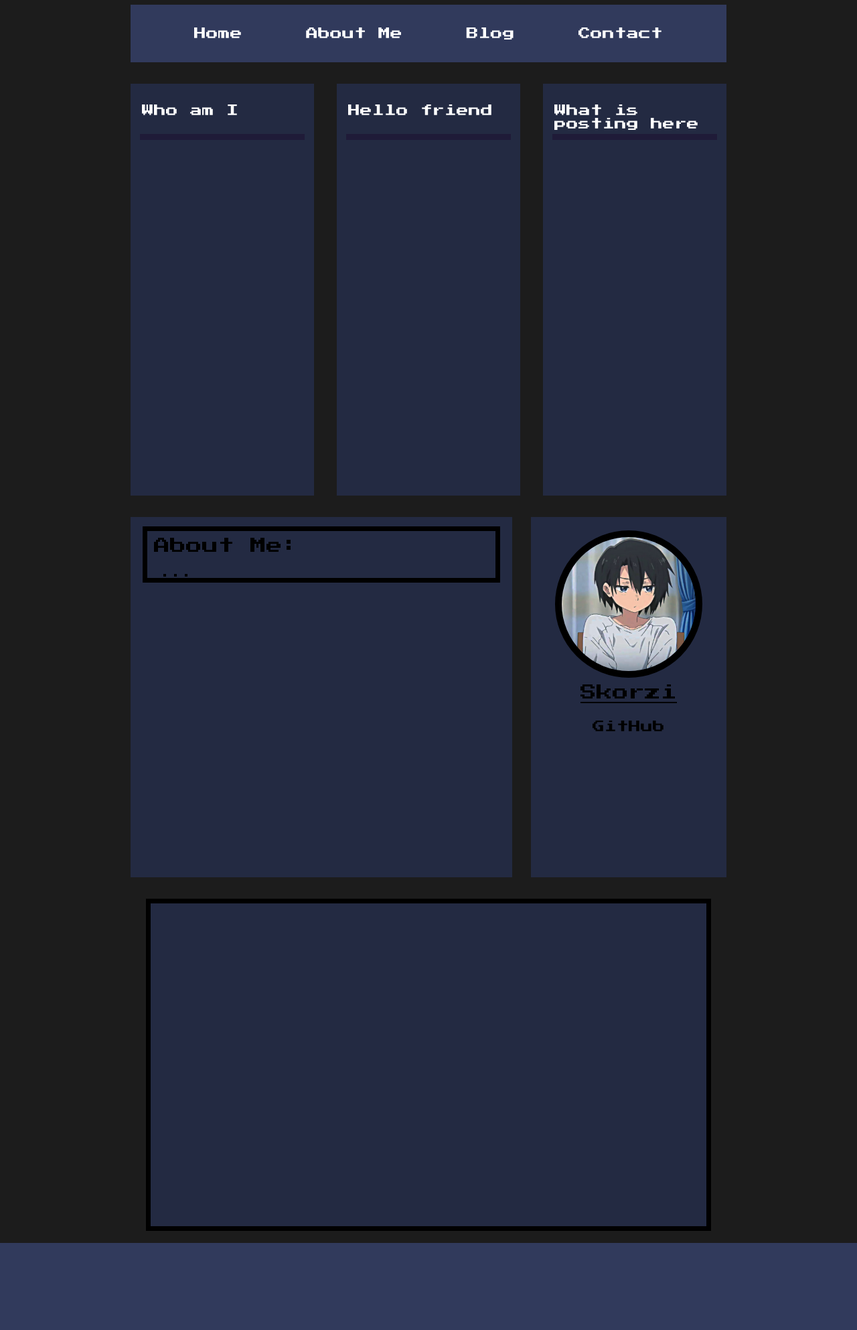
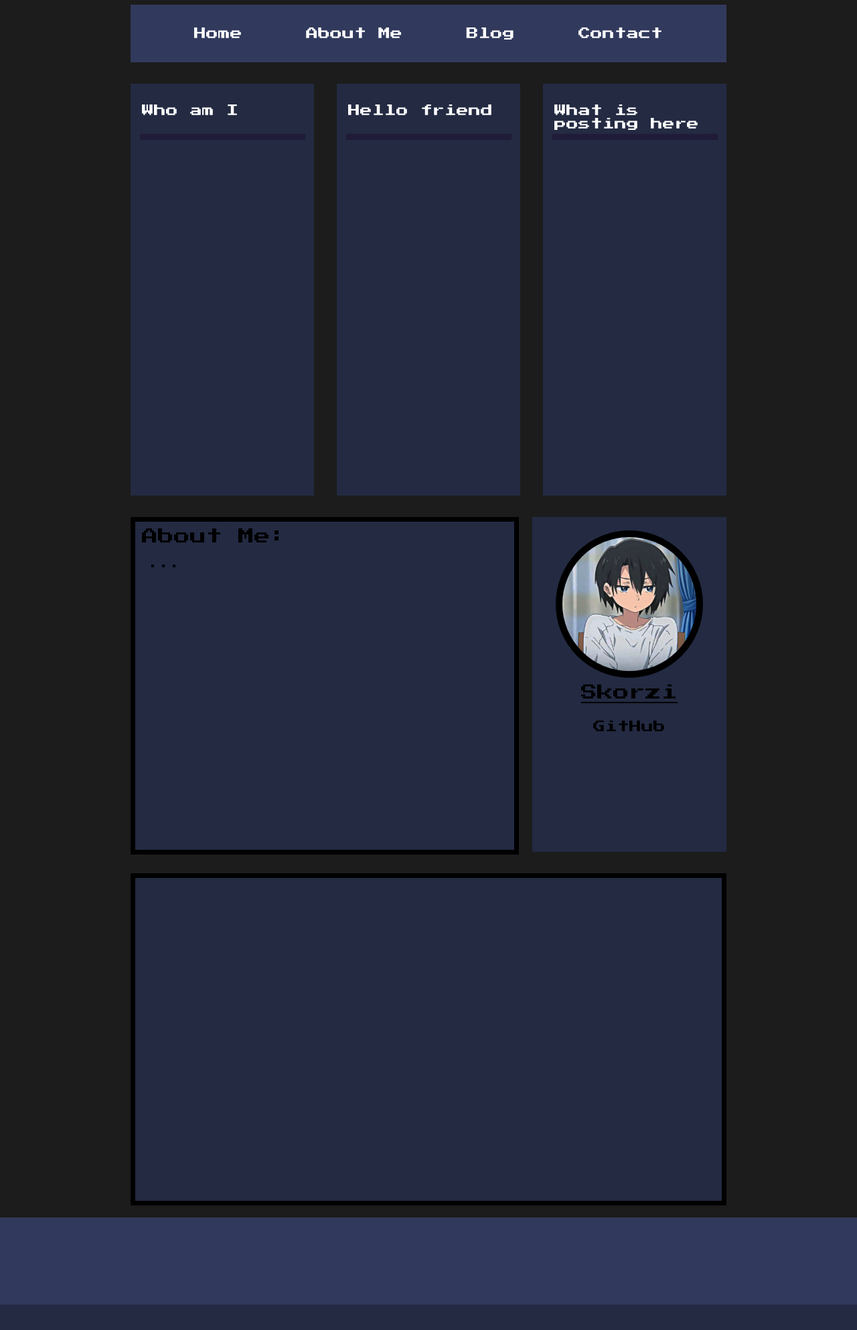
Before and after one commit to Skorzi/ResumeWebSite, a Django app: page / in a window 1280 px wide. Shown: the part 532-2518 px from the top of the page at 67% size. After the commit the page ends 2480 px from the top, so only its background shows below. Run offline with Django 3.2, Linux system fonts and the light colour scheme.

Commit message:
fixed bag

```diff
--- a/mainApp/static/mainApp/css/style.css
+++ b/mainApp/static/mainApp/css/style.css
@@ -71,15 +71,21 @@ h1, h2, h3, h4, h5, h6 {
   font-weight: 400;
 }
 
+html {
+  overflow: auto;
+  height: 100%;
+  width: 100%;
+}
+
 body {
   background-color: #1c1c1c;
   font-family: 'Press Start 2P', cursive;
 }
 
 .container {
-  width: 890px;
+  width: 100%;
+  max-width: 890px;
   margin: 0 auto;
-  padding: 0 20px;
 }
 
 .header__image {
@@ -154,7 +160,8 @@ body {
   -webkit-box-align: center;
       -ms-flex-align: center;
           align-items: center;
-  width: 700px;
+  width: 100%;
+  max-width: 700px;
   margin: 0 auto;
   min-height: 85px;
 }
@@ -201,7 +208,7 @@ body {
 
 .page__line {
   position: absolute;
-  width: 246px;
+  width: 90%;
   height: 9px;
   background-color: #1f1b38;
   top: 75px;
@@ -210,7 +217,7 @@ body {
 
 .page__about {
   width: 100%;
-  height: 538px;
+  height: 500px;
   margin: 32px 0 0 0;
   display: -webkit-box;
   display: -ms-flexbox;
@@ -221,14 +228,14 @@ body {
 }
 
 .page__about_block_1 {
-  width: 570px;
   background-color: #232a42;
+  width: 100%;
+  height: 100%;
 }
 
 .page__about_me {
-  width: 520px;
   border: 7px solid black;
-  margin: 14px auto 0 auto;
+  height: 98%;
 }
 
 .page__about_me_text h2 {
@@ -243,9 +250,10 @@ body {
 }
 
 .page__about_block_2 {
-  width: 292px;
   height: 100%;
+  width: 50%;
   background-color: #232a42;
+  margin: 0 0 0 20px;
 }
 
 .page__icon {
@@ -298,7 +306,7 @@ body {
 
 .page__blog_block {
   border: 7px solid black;
-  width: 830px;
+  width: 100%;
   height: 100%;
   margin: 0 auto;
   background-color: #232a42;
@@ -314,7 +322,7 @@ body {
   background-color: #313a5c;
 }
 
-@media screen and (max-width: 450px) {
+@media screen and (max-width: 860px) {
   .page__columns {
     -webkit-box-orient: vertical;
     -webkit-box-direction: normal;
@@ -337,14 +345,6 @@ body {
             flex-direction: column;
     height: 1000px;
   }
-  .page__about_block_1 {
-    width: 100%;
-    height: 1500px;
-  }
-  .page__about_me {
-    width: 95%;
-    height: 90%;
-  }
   .page__about_me_text h2 {
     font-size: 32px;
   }
--- a/mainApp/static/mainApp/scss/style.scss
+++ b/mainApp/static/mainApp/scss/style.scss
@@ -2,8 +2,10 @@
 @import url('https://fonts.googleapis.com/css2?family=Lobster&family=Press+Start+2P&display=swap');
 
 html {
-
- }
+    overflow: auto;
+    height: 100%;
+    width: 100%;
+}
 
 
  body {
@@ -16,9 +18,9 @@ html {
 
 }
 .container {
-    width: 890px;
+    width: 100%;
+    max-width: 890px;
     margin: 0 auto;
-    padding: 0 20px;
 }
 
 
@@ -91,7 +93,8 @@ html {
     display: flex;
     justify-content: space-between;
     align-items: center;
-    width: 700px;
+    width: 100%;
+    max-width: 700px;
     margin: 0 auto;
     min-height: 85px;
 
@@ -133,7 +136,7 @@ html {
 
 .page__line{
     position: absolute;
-    width: 246px;
+    width: 90%;
     height: 9px;
     background-color: #1f1b38;
     top: 75px;
@@ -142,20 +145,23 @@ html {
 
 .page__about {
     width: 100%;
-    height: 538px;
+    height: 500px;
     margin: 32px 0 0 0;
     display: flex;
     justify-content: space-between;
 }
 .page__about_block_1 {
-    width: 570px;
     background-color: #232a42;
+    width: 100%;
+    height: 100%;
+    // border: 7px solid black;
+
 }
 
 .page__about_me {
-    width: 520px;
     border: 7px solid black;
-    margin: 14px auto 0 auto;
+    height: 98%;
+
 }
 .page__about_me_text {
     h2{
@@ -170,9 +176,10 @@ html {
 }
 
 .page__about_block_2 {
-    width: 292px;
     height: 100%;
+    width: 50%;
     background-color: #232a42;
+    margin: 0 0 0 20px;
 
 }
 
@@ -216,7 +223,7 @@ html {
 }
 .page__blog_block {
     border: 7px solid black;
-    width: 830px;
+    width: 100%;
     height: 100%;
     margin: 0 auto;
     background-color: #232a42;
@@ -232,7 +239,7 @@ html {
 .footer__text {
 }
 
-@media screen and (max-width: 450px) {
+@media screen and (max-width: 860px) {
 
     .page__columns {
         flex-direction: column;
@@ -254,14 +261,6 @@ html {
         height: 1000px;
     }
 
-    .page__about_block_1 {
-        width: 100%;
-        height: 1500px;
-    }
-    .page__about_me{
-        width: 95%;
-        height: 90%;
-    }
     .page__about_me_text{
         h2{
             font-size: 32px;
--- a/mainApp/templates/mainApp/index.html
+++ b/mainApp/templates/mainApp/index.html
@@ -1,11 +1,12 @@
-<!DOCTYPE html>
+
 {% load static %}
+
+<!doctype html>
 <html lang="en">
-
 <head>
     <meta charset="UTF-8">
-    <meta http-equiv="X-UA-Compatible" content="IE=edge">
-    <meta name="viewport" content="width=device-width, initial-scale=1">
+	<meta http-equiv="Content-Type" content="text/html; charset=Windows-1251">
+    <meta name="viewport" content="width=device-width, inital-scale=1.0">
     <link rel="stylesheet" type="text/css" href="{% static 'mainApp/css/style.css' %}">
     <title>ResumeWebSite</title>
 </head>
@@ -81,7 +82,6 @@
             </div>
         </footer>
     </div>
-
 </body>
 
 </html>
```
